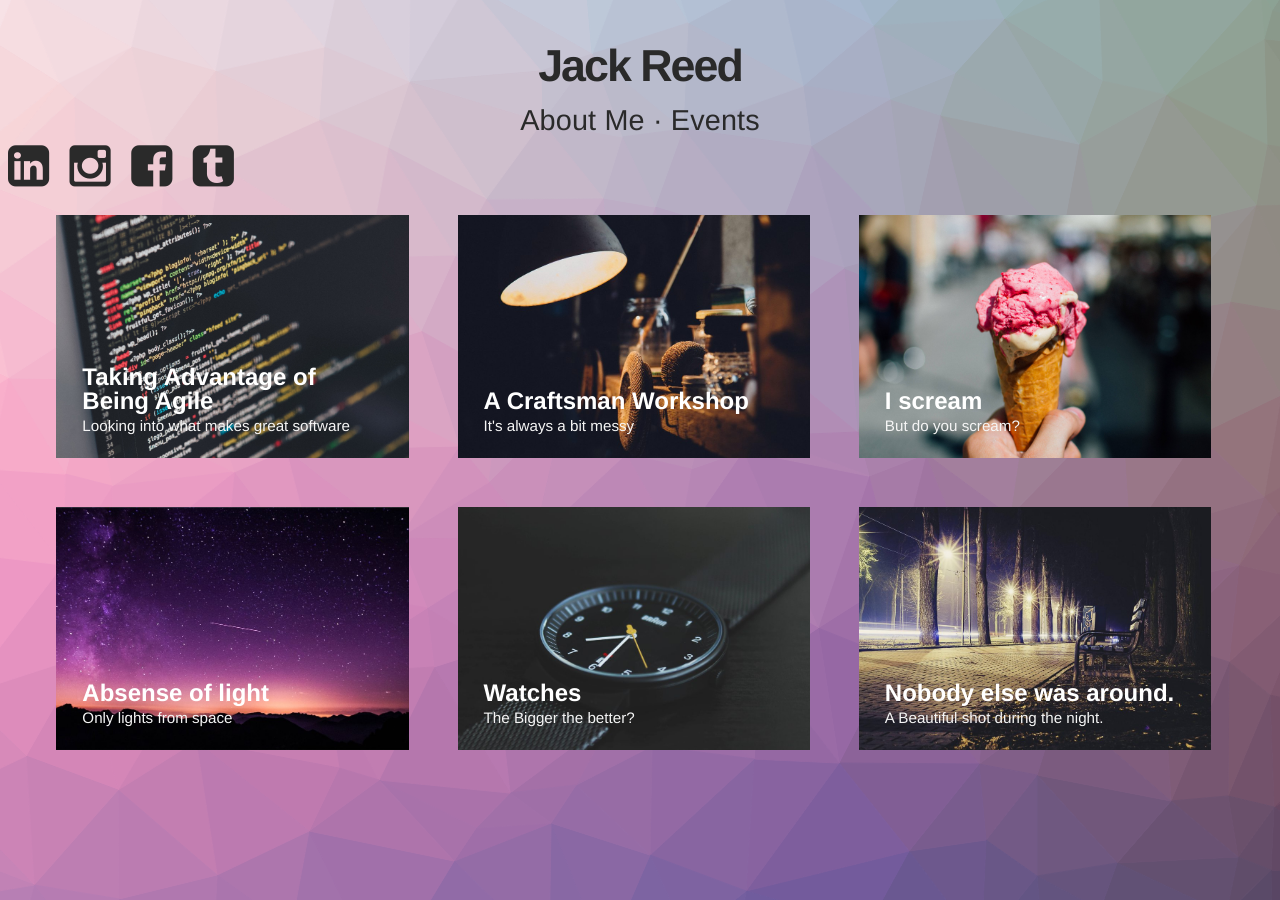
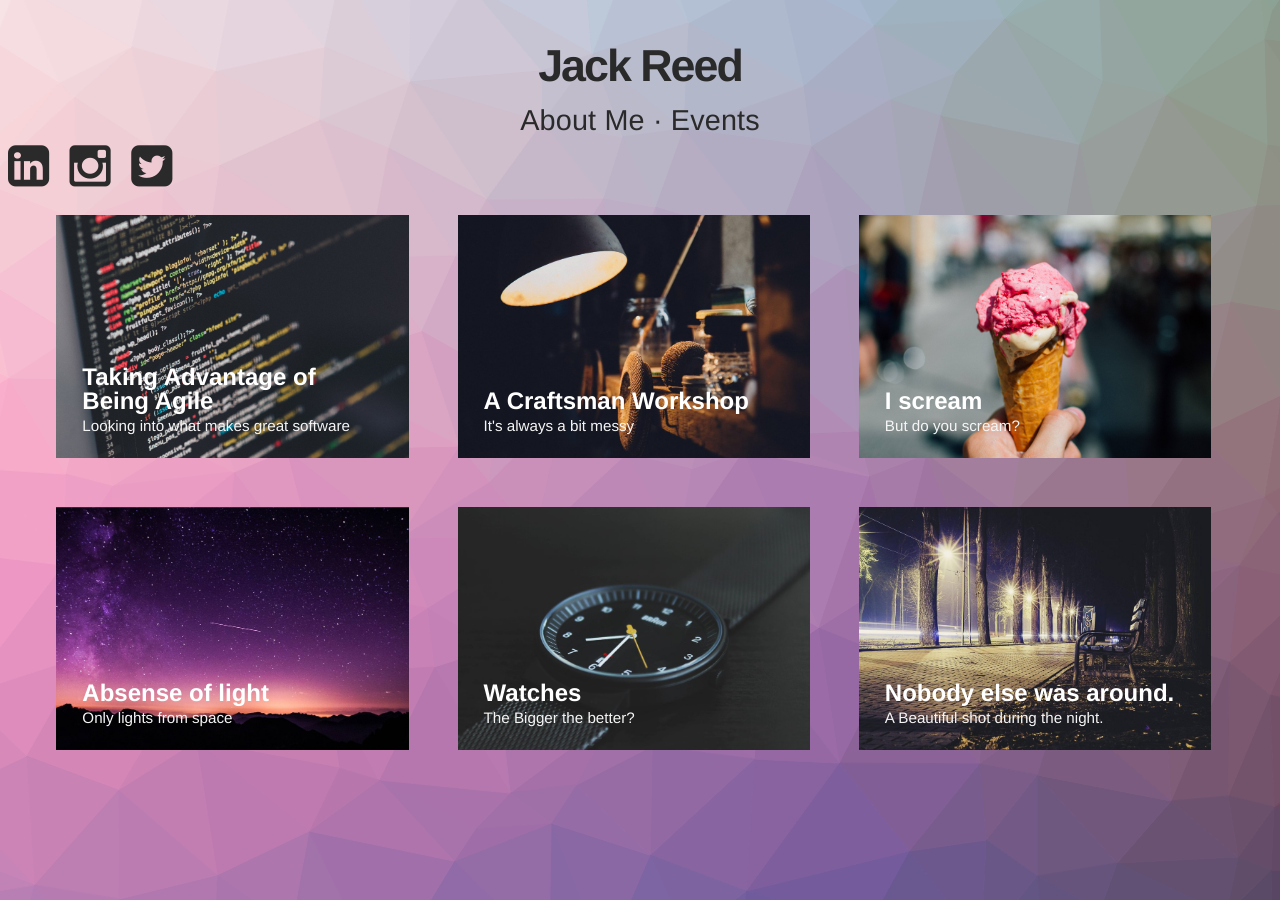
Before and after one commit to IamJackReed/iamjackreed, a Jekyll site: the page built from index.html, in a window 1280 px wide. Built offline with Jekyll 4.4.1, drawn with Linux system fonts in a browser that asks for light colours.

Commit message:
Update index.html

```diff
--- a/index.html
+++ b/index.html
@@ -40,8 +40,7 @@
     <nav class="links">
             <a href="#"><i class="fa fa-linkedin-square fa-3x"></i></a>
             <a href="#"><i class="fa fa-instagram fa-3x"></i></a>
-            <a href="#"><i class="fa fa-facebook-square fa-3x"></i></a>
-            <a href="#"><i class="fa fa-tumblr-square fa-3x"></i></a>
+            <a href="#"><i class="fa fa-twitter-square fa-3x"></i></a>
       </nav>
     <div class="content">
         <!-- trianglify pattern container -->
```
